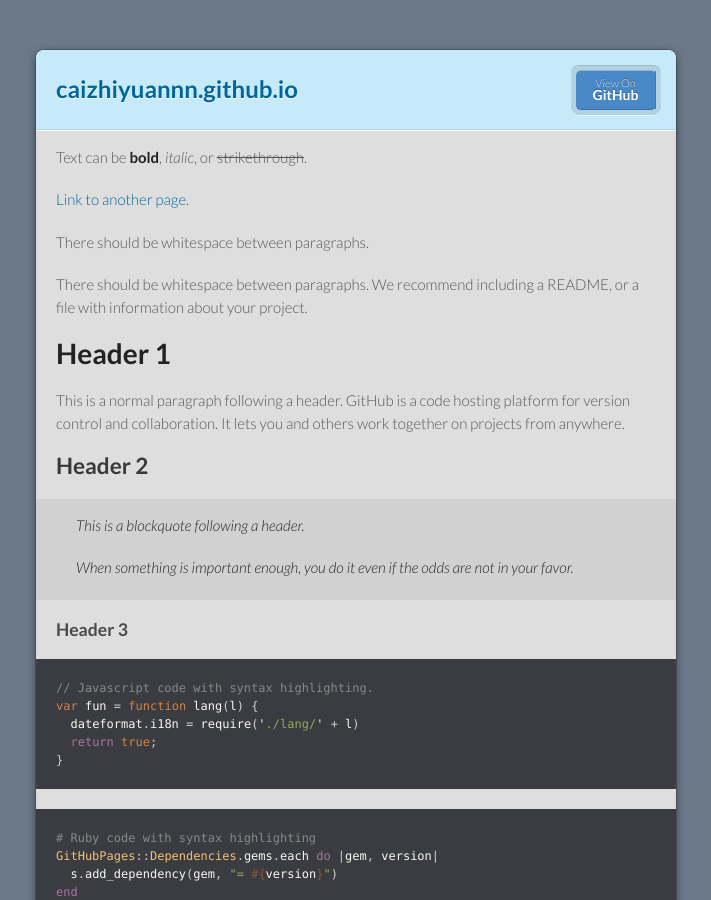
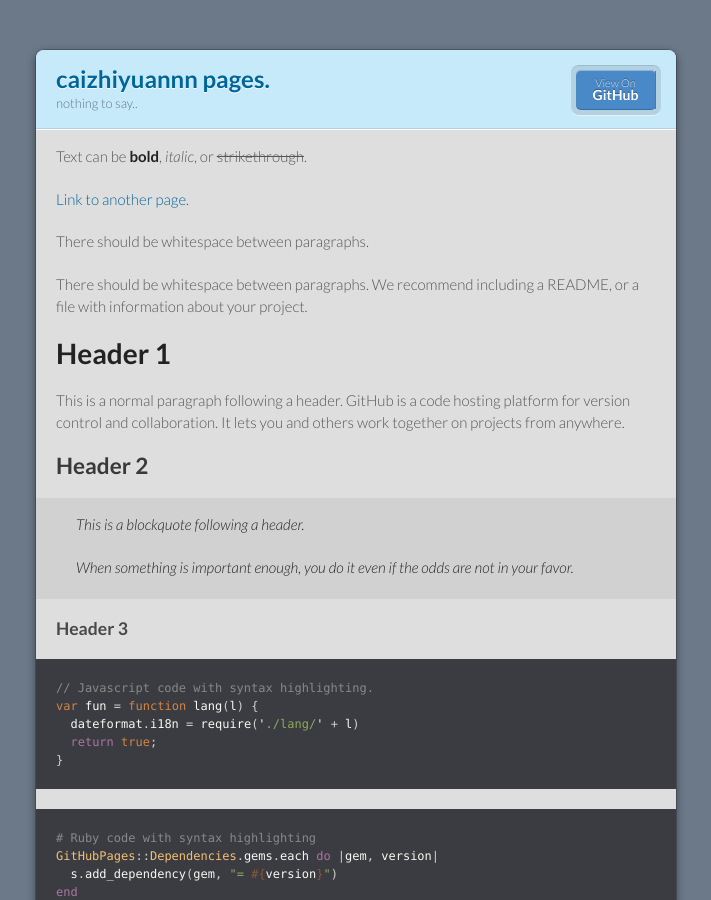
Before and after one commit to caizhiyuannn/caizhiyuannn.github.io, a Jekyll site: the page built from index.md, in a window 1280 px wide and 900 px high. Shown: the whole window, without its empty margins (284-995 px from the left). Built offline with Jekyll 4.4.1, drawn with Linux system fonts in a browser that asks for light colours; the repository's description, which GitHub fills in, is left out.

Commit message:
添加默认_posts 为存放文章目录。声明baseurl

```diff
--- a/_config.yml
+++ b/_config.yml
@@ -1 +1,14 @@
+title: "caizhiyuannn pages."
+description: "nothing to say.."
 theme: jekyll-theme-modernist
+
+baseurl: ''
+
+defaults:
+  -
+    scope:
+      path: "_posts"
+      type: "posts"
+    values:
+      layout: "posts"
+      author: "caizhiyuannn"
```
